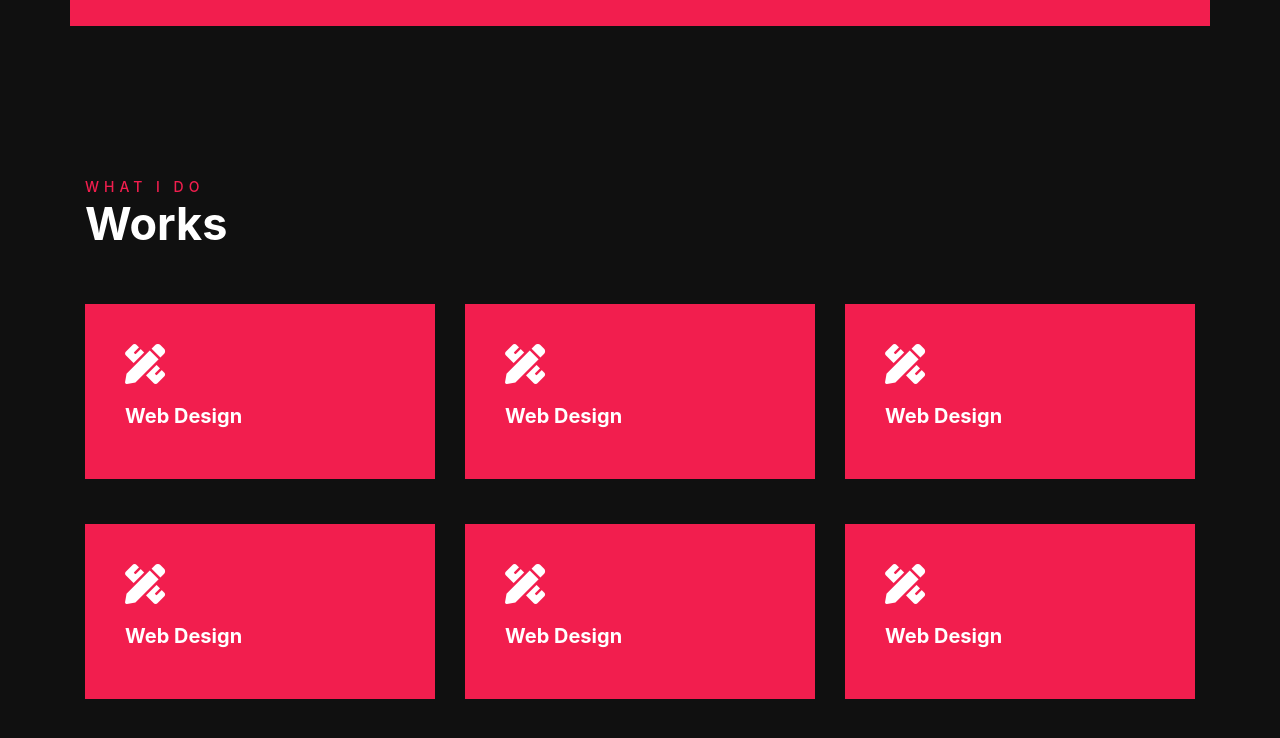
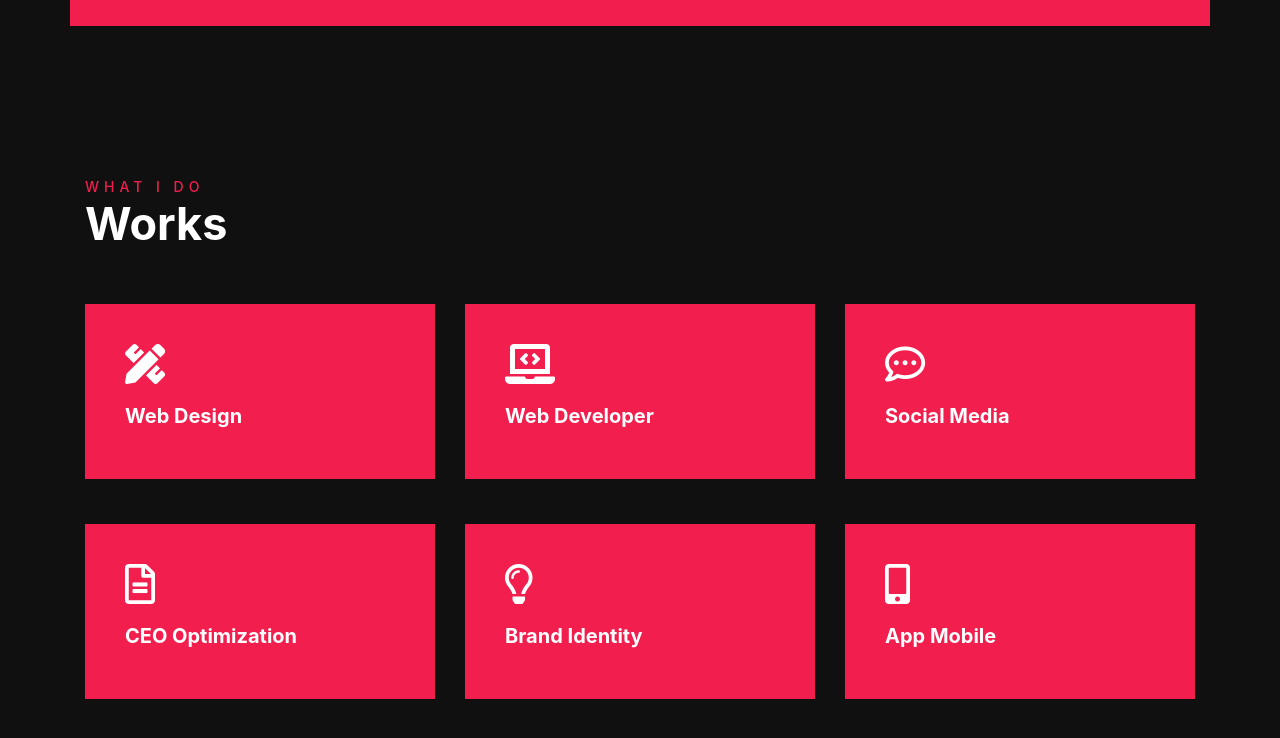
Before and after one commit to nguyenducdungg12/My-Cv, a plain HTML site: page index.html in a window 1280 px wide. Shown: the part 1119-1857 px from the top of the page. Drawn offline with nearby package versions, Linux system fonts and the light colour scheme.

Commit message:
update works

```diff
--- a/index.html
+++ b/index.html
@@ -120,9 +120,9 @@
                 <div class="col-4 work_col">
                     <div class="work__content">
                         <div class="work_content_wrap">
-                            <i class="fas fa-pencil-ruler work__content-icon"></i>
+                            <i class="fas fa-laptop-code work__content-icon"></i>
                             <div class="work__content-destription">
-                                <h3 class="work__destription">Web Design</h3>
+                                <h3 class="work__destription">Web Developer</h3>
                                 <span class="work__text">Lorem ipsum dolor sit amet, consectetur adipiscing elit</span>
                             </div>
                         </div>
@@ -131,9 +131,9 @@
                 <div class="col-4 work_col">
                     <div class="work__content">
                         <div class="work_content_wrap">
-                            <i class="fas fa-pencil-ruler work__content-icon"></i>
+                            <i class="far fa-comment-dots work__content-icon"></i>
                             <div class="work__content-destription">
-                                <h3 class="work__destription">Web Design</h3>
+                                <h3 class="work__destription">Social Media</h3>
                                 <span class="work__text">Lorem ipsum dolor sit amet, consectetur adipiscing elit</span>
                             </div>
                         </div>
@@ -144,9 +144,9 @@
             <div class="col-4 work_col">
                 <div class="work__content">
                     <div class="work_content_wrap">
-                        <i class="fas fa-pencil-ruler work__content-icon"></i>
+                        <i class="far fa-file-alt work__content-icon"></i>
                         <div class="work__content-destription">
-                            <h3 class="work__destription">Web Design</h3>
+                            <h3 class="work__destription">CEO Optimization</h3>
                             <span class="work__text">Lorem ipsum dolor sit amet, consectetur adipiscing elit</span>
                         </div>
                     </div>
@@ -155,9 +155,9 @@
             <div class="col-4 work_col">
                 <div class="work__content">
                     <div class="work_content_wrap">
-                        <i class="fas fa-pencil-ruler work__content-icon"></i>
+                        <i class="far fa-lightbulb work__content-icon"></i>
                         <div class="work__content-destription">
-                            <h3 class="work__destription">Web Design</h3>
+                            <h3 class="work__destription">Brand Identity</h3>
                             <span class="work__text">Lorem ipsum dolor sit amet, consectetur adipiscing elit</span>
                         </div>
                     </div>
@@ -166,9 +166,9 @@
             <div class="col-4 work_col">
                 <div class="work__content">
                     <div class="work_content_wrap">
-                        <i class="fas fa-pencil-ruler work__content-icon"></i>
+                        <i class="fas fa-mobile-alt work__content-icon"></i>
                         <div class="work__content-destription">
-                            <h3 class="work__destription">Web Design</h3>
+                            <h3 class="work__destription">App Mobile</h3>
                             <span class="work__text">Lorem ipsum dolor sit amet, consectetur adipiscing elit</span>
                         </div>
                     </div>
--- a/main.css
+++ b/main.css
@@ -108,6 +108,9 @@ body{
 .row-fix{
     padding-bottom:0;
 }
+.works{
+    margin-bottom: 100px;
+}
 .works-question{
     color:#f21e4e;
     font-size: 14px;
```
